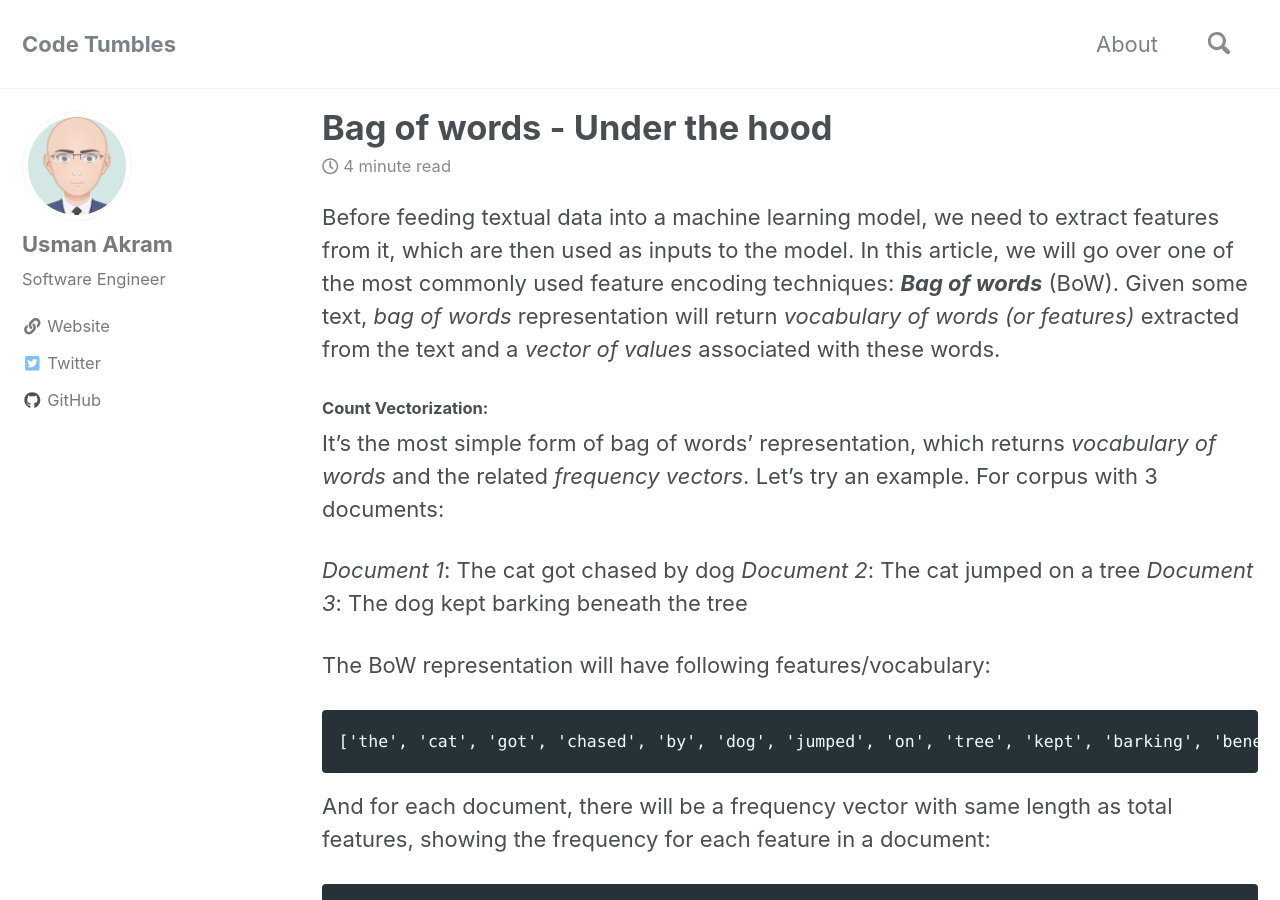
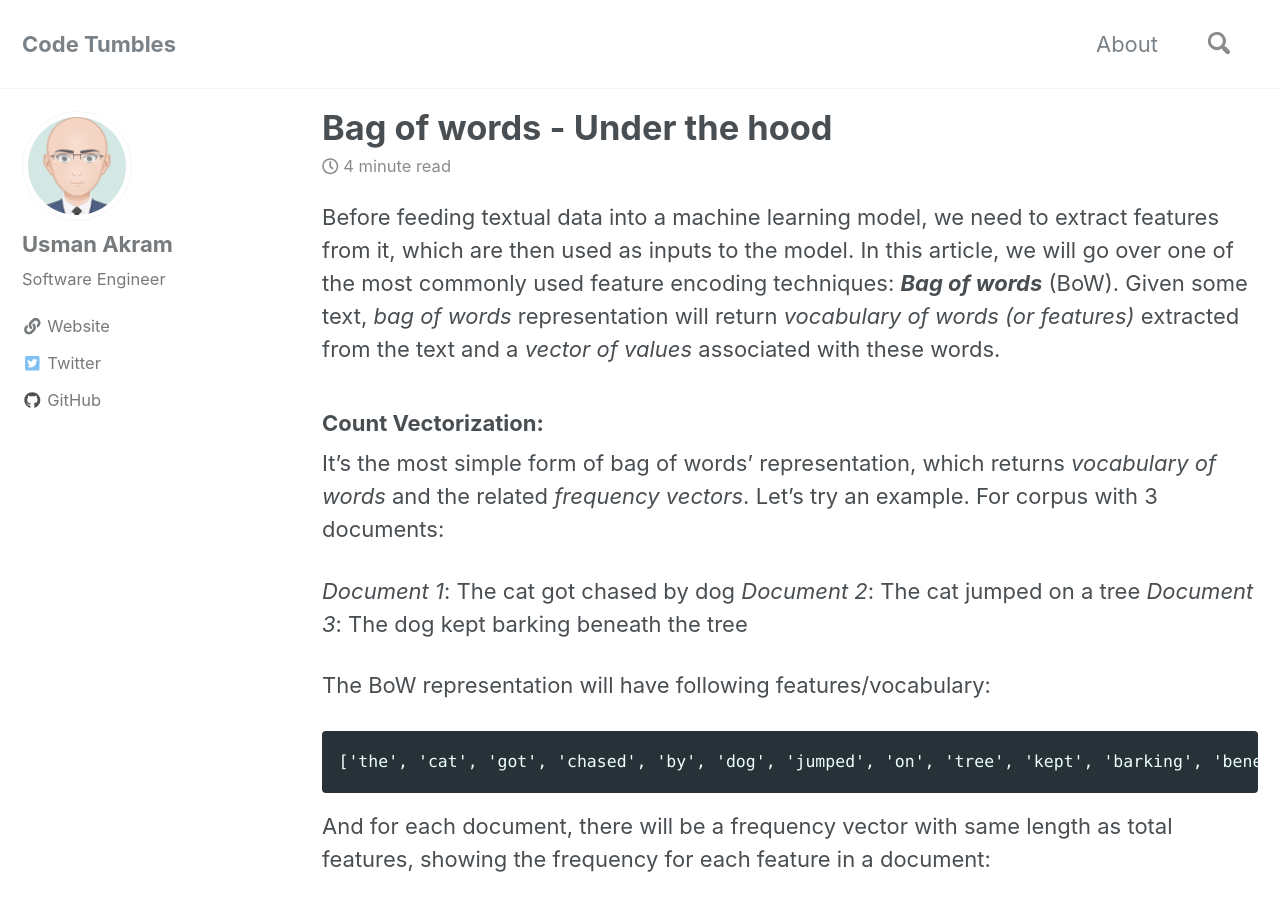
Before and after one commit to CodingTumbleweed/blog, a Jekyll site: the page built from _posts/2019/2019-05-31-bag-of-words-under-the-hood.md, in a window 1280 px wide and 900 px high. Built offline with Jekyll 4.4.1, drawn with Linux system fonts in a browser that asks for light colours; nearby versions of some CDN libraries.

Commit message:
changed headings from H4 to H3

```diff
--- a/_posts/2019/2019-05-31-bag-of-words-under-the-hood.md
+++ b/_posts/2019/2019-05-31-bag-of-words-under-the-hood.md
@@ -16,7 +16,7 @@ Before feeding textual data into a machine learning model, we need to extract fe
 
 
 
-#### Count Vectorization:
+### Count Vectorization:
 
 It's the most simple form of bag of words' representation, which returns *vocabulary of words* and the related *frequency vectors*. Let's try an example. For corpus with 3 documents:
 
@@ -48,7 +48,7 @@ It's almost always the case that ***stop words*** are removed from text before a
 
 
 
-#### N-Grams
+### N-Grams
 
 Lot of entities are there which are named using multiple words e.g. bus stop, high school, happy birthday, Four seasons hotel, etc. If they are converted into single word features, they will lose their context meaning. We use n-gram to avoid this issue. ***n-grams*** can be thought of as a technique to group **n** number of words and build vocabulary using these grouped words. In case of *bigram* (or 2-gram), features of above corpus would look like:
 
@@ -64,7 +64,7 @@ The frequency vectors will now have frequency for these word groupings. It's als
 
 
 
-#### TF-IDF
+### TF-IDF
 
 The problem with above approach is that words with highly frequency tend to hold more weight, even if they are not that relevant, for example, there can be a domain specific word that's highly frequent in domain related document but it's non relevant in all other documents' context. Here
 
@@ -95,7 +95,7 @@ $\large df_{i}$   = Document frequency i.e. No. of documents with the $\large i_
 
 
 
-#### Hashing Trick
+### Hashing Trick
 
 In real world, Bag of words representation is highly prone to exploit. A popular example of this is how, in early days, spammers used to evade spam filters by using words that are not in vocabulary of classification model like ***PR1ZE, w0n, thousandz***, etc. To fix this issue, you would need to include these words in your model vocabulary which isn't as easy as it may sounds. Each time you include new words to vocabulary, the resulting feature vectors’ size will change and you would need to retrain the model to expect feature vectors with this new size.
 
```
